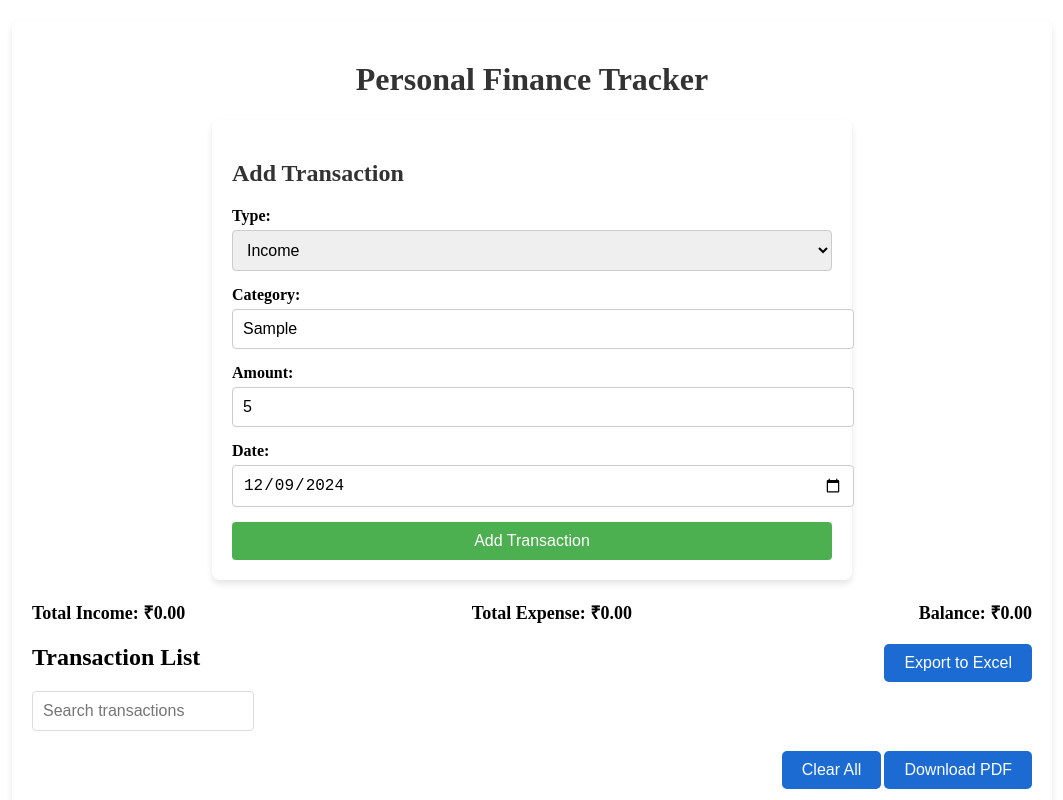
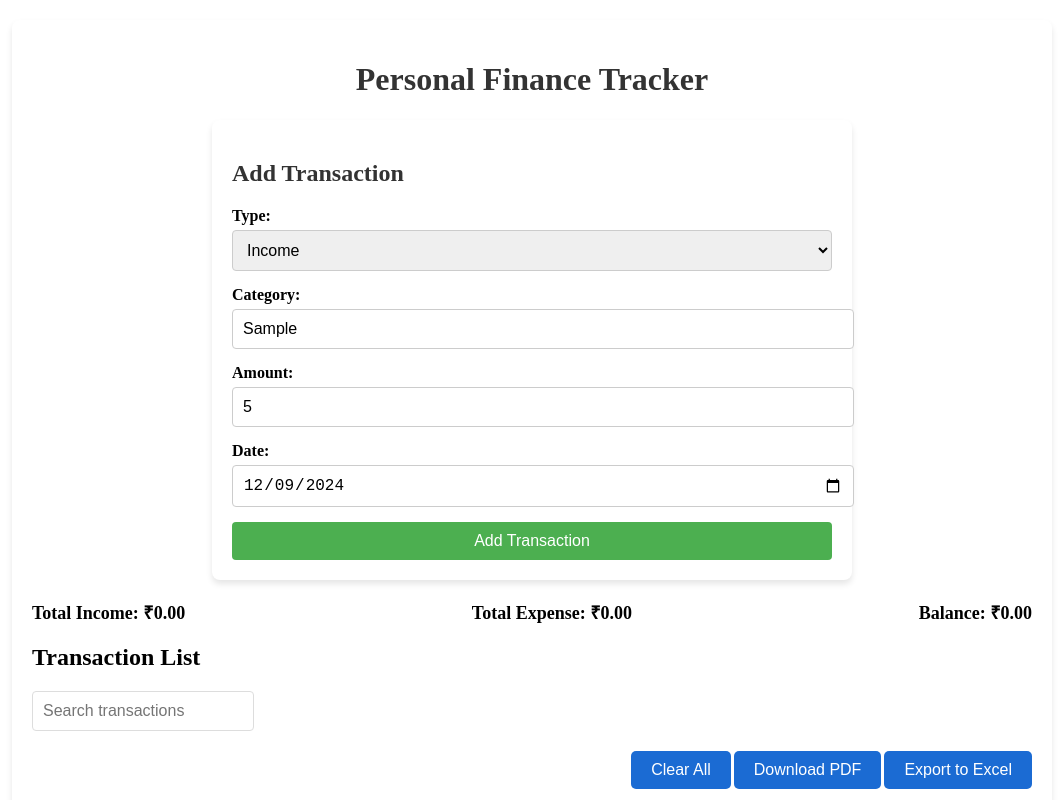
Before and after one commit to amitChauhanDeveloper/Personal-Finance-Tracker, an Angular app: page / in a window 1280 px wide. Both pictures are taken after typing "Sample", "5" into the empty fields and a click on the button "Add Transaction". Shown: the top 800 px of the page, without its empty margins (108-1171 px from the left). Built offline with nearby package versions, Linux system fonts and the light colour scheme.

Commit message:
some changes

```diff
--- a/src/app/components/dashboard/dashboard.component.css
+++ b/src/app/components/dashboard/dashboard.component.css
@@ -107,7 +107,8 @@ button.next-page-btn:hover {
 }
 
 button.download-pdf-btn,
-button.clear-all-btn {
+button.clear-all-btn,
+button.download-excel-btn {
   background-color: #1b6bd3;
   color: white;
   padding: 10px 20px;
@@ -118,34 +119,35 @@ button.clear-all-btn {
   margin-left: 3px;
 }
 
-button.download-pdf-btn {
-  background-color: #1b6bd3;
-  color: white;
-}
-
-button.clear-all-btn {
+button.download-pdf-btn,
+button.clear-all-btn,
+button.download-excel-btn {
   background-color: #1b6bd3;
   color: white;
 }
 
 button.download-pdf-btn:hover,
-button.clear-all-btn:hover {
+button.clear-all-btn:hover,
+button.download-excel-btn:hover {
   background-color: #45a049;
 }
 
 button.download-pdf-btn:active,
-button.clear-all-btn:active {
+button.clear-all-btn:active,
+button.download-excel-btn:active {
   transform: scale(0.98);
 }
 
 button.download-pdf-btn:focus,
-button.clear-all-btn:focus {
+button.clear-all-btn:focus,
+button.download-excel-btn:focus {
   outline: 2px solid #4CAF50;
   outline-offset: 2px;
 }
 
 .button-container {
   display: flex;
+  /* float: right; */
   justify-content: flex-end;
   margin-top: 20px;
 }
@@ -213,7 +215,8 @@ button.clear-all-btn:focus {
   }
 
   button.download-pdf-btn,
-  button.clear-all-btn {
+  button.clear-all-btn,
+  button.download-excel-btn {
     width: 100%;
     margin-left: 0;
     margin-bottom: 10px;
@@ -222,23 +225,9 @@ button.clear-all-btn:focus {
 
 @media (max-width: 480px) {
   button.download-pdf-btn,
-  button.clear-all-btn {
+  button.clear-all-btn,
+  button.download-excel-btn {
     font-size: 14px;
     padding: 8px 16px;
   }
 }
-
-button.download-excel-btn {
-  background-color: #1b6bd3;
-  color: white;
-  padding: 10px 20px;
-  border: none;
-  border-radius: 5px;
-  cursor: pointer;
-  font-size: 1rem;
-  float: right;
-}
-
-button.download-excel-btn:hover {
-  background-color: #45a049;
-}
--- a/src/app/components/dashboard/dashboard.component.html
+++ b/src/app/components/dashboard/dashboard.component.html
@@ -8,13 +8,12 @@
   </div>
 
   <div class="transaction-list-header">
-    <h2>Transaction List
-      <button *ngIf="transactions.length > 0" (click)="exportToExcel()" class="download-excel-btn">Export to Excel</button>
-    </h2>
+    <h2>Transaction List</h2>
     <input *ngIf="transactions.length > 0" type="text" [(ngModel)]="searchText" placeholder="Search transactions" />
     <div class="button-container" *ngIf="transactions.length > 0">
       <button (click)="clearAll()" class="clear-all-btn">Clear All</button>
       <button (click)="downloadPDF()" class="download-pdf-btn">Download PDF</button>
+      <button (click)="exportToExcel()" class="download-excel-btn">Export to Excel</button>
     </div>
   </div>
 
--- a/src/app/components/dashboard/dashboard.component.ts
+++ b/src/app/components/dashboard/dashboard.component.ts
@@ -124,6 +124,7 @@ export class DashboardComponent implements OnInit {
 
     // Save the PDF
     doc.save('transactions.pdf');
+    window.location.reload();
   }
 
   // Export to Excel functionality
@@ -160,6 +161,7 @@ export class DashboardComponent implements OnInit {
       link.href = URL.createObjectURL(blob);
       link.download = 'transactions.xlsx';
       link.click();
+      window.location.reload();
     });
   }
 
```
